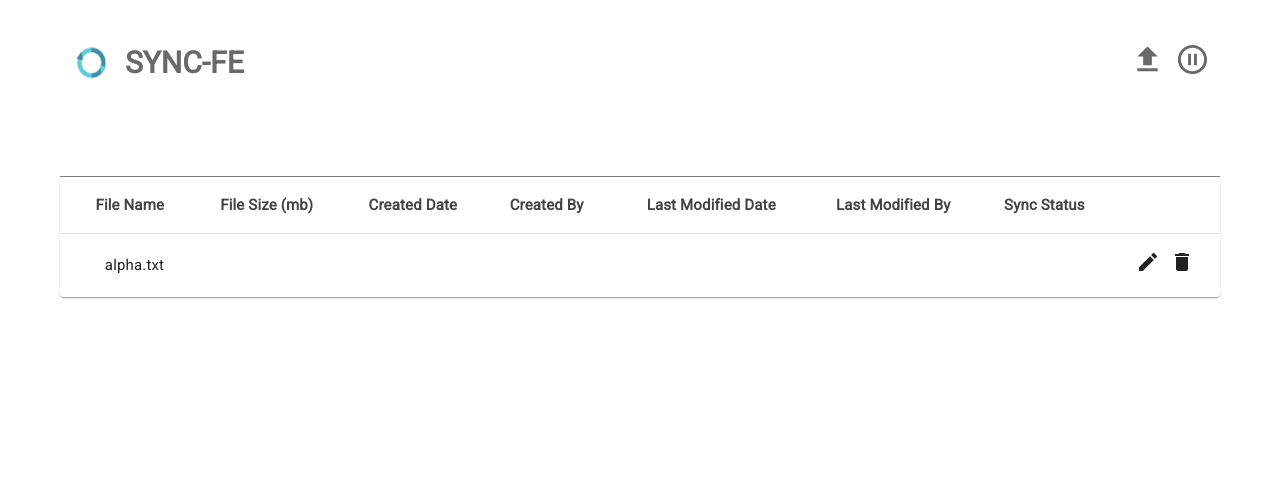
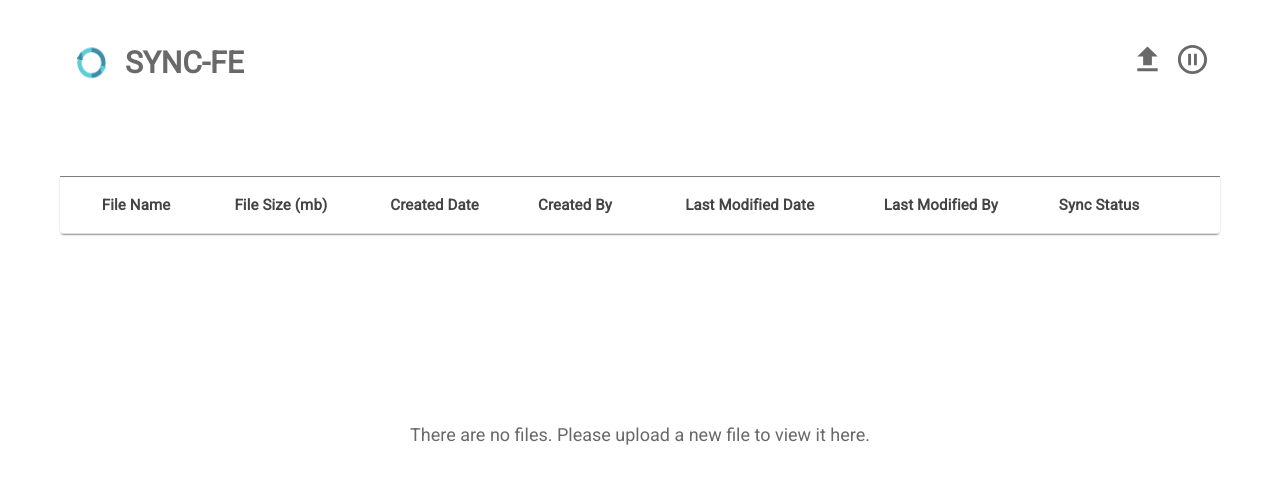
Before and after one commit to JayGitProfile/ADSE, a React (Create React App) app in the folder user-interface/: page / in a window 1280 px wide. Shown: the top 484 px of the page. Built offline with nearby package versions, Linux system fonts and the light colour scheme.

Commit message:
attribute name changed

```diff
--- a/user-interface/src/components/FilesList/FilesList.js
+++ b/user-interface/src/components/FilesList/FilesList.js
@@ -81,7 +81,7 @@ function FilesList() {
     setEditOpen(false);
   };
 
-  const [files,setFiles] = React.useState([{fileName:'alpha.txt', type:'txt'}]);
+  const [files,setFiles] = React.useState([]);
   useEffect(() => {
     axios.get('localhost:8080/file/list').then(data => {
       setFiles(data);
@@ -117,7 +117,7 @@ function FilesList() {
               <TableCell align="right">{row.size}</TableCell>
               <TableCell align="right">{row.createddate}</TableCell>
               <TableCell align="right">{row.createdby}</TableCell>
-              <TableCell align="right">{row.lastmodified}</TableCell>
+              <TableCell align="right">{row.lastMod}</TableCell>
               <TableCell align="right">{row.modifiedby}</TableCell>
               <TableCell align="right">{row.syncstatus}</TableCell>
               <TableCell align="right">{row.type === 'txt' ?  <span className='EditIcon'><Tooltip title="Edit"
```
